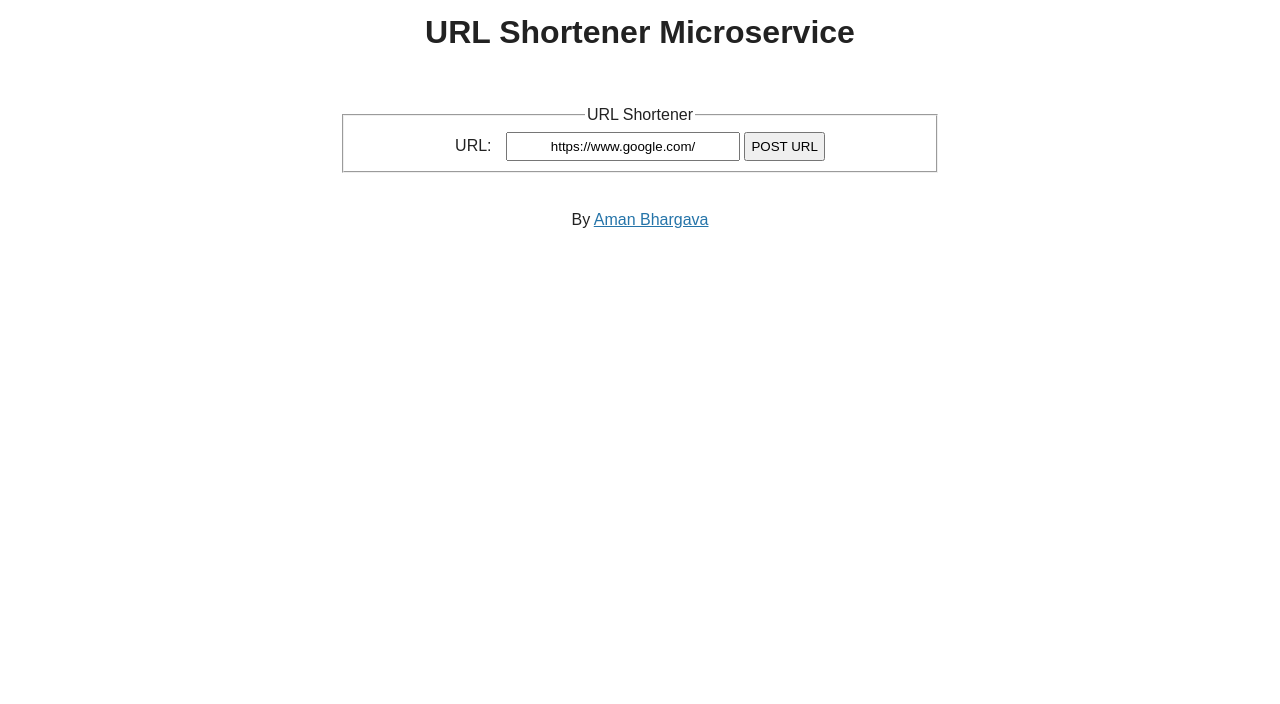
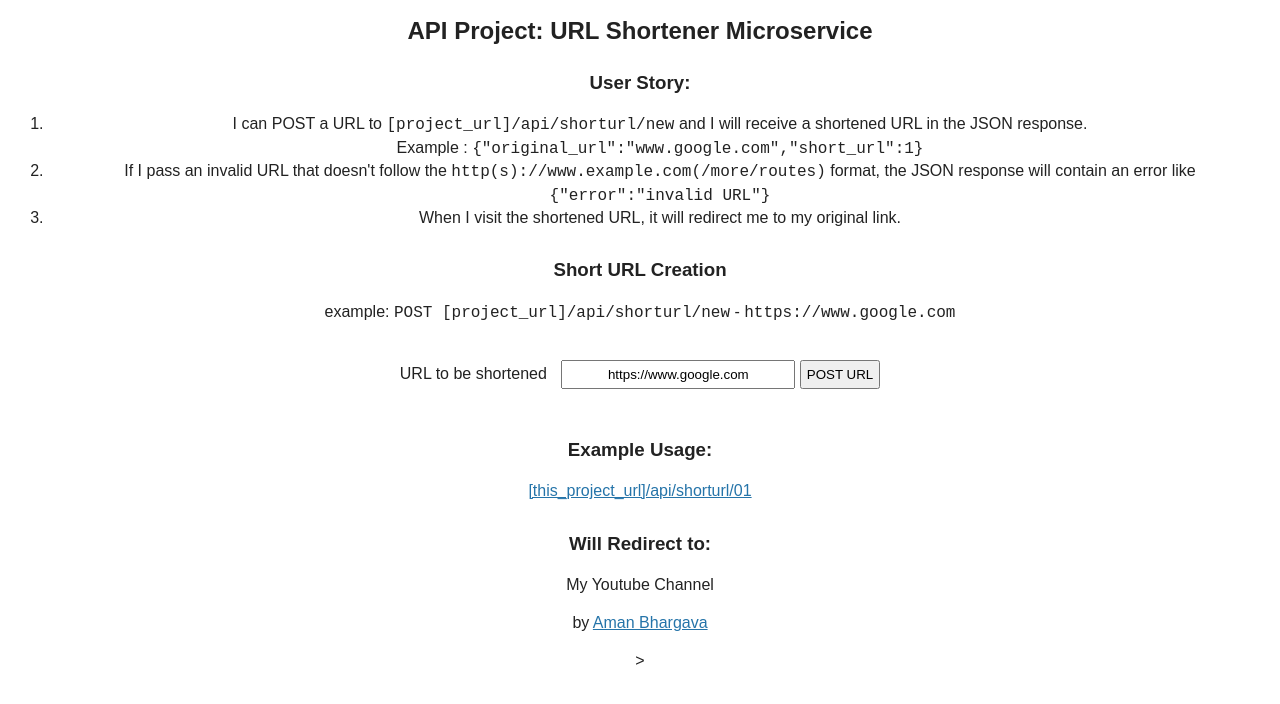
Before and after one commit to BhargavaCreates/url-shortner-nodeJS, a website: page views/index.html in a window 1280 px wide. Drawn offline with Linux system fonts and the light colour scheme.

Commit message:
description

```diff
--- a/views/index.html
+++ b/views/index.html
@@ -7,27 +7,46 @@
   </head>
 
   <body>
-    <h1>URL Shortener Microservice</h1>
-    <main>
-      <section>
-        <form action="api/shorturl/new" method="POST">
-          <fieldset>
-            <legend>URL Shortener</legend>
-            <label for="url_input">URL:</label>
-            <input
-              id="url_input"
-              type="text"
-              name="url"
-              value="https://www.google.com/"
-              placeholder="https://www.google.com/"
-            />
-            <input type="submit" value="POST URL" />
-          </fieldset>
-        </form>
-      </section>
-    </main>
-    <footer>
-      <p>By <a href="#">Aman Bhargava</a></p>
-    </footer>
+  <div class="container">
+    <h2>API Project: URL Shortener Microservice</h2>
+    <h3>User Story: </h3>
+    <ol>
+      <li>I can POST a URL to
+        <code>[project_url]/api/shorturl/new</code> and I will receive a shortened URL in the JSON response.
+        <br>Example :
+        <code>{"original_url":"www.google.com","short_url":1}</code>
+      </li>
+      <li>If I pass an invalid URL that doesn't follow the
+        <code>http(s)://www.example.com(/more/routes)</code> format, the JSON response will contain an error like
+        <code>{"error":"invalid URL"}</code>
+      <li>When I visit the shortened URL, it will redirect me to my original link.</li>
+    </ol>
+
+    <h3>Short URL Creation </h3>
+    <p>
+      example:
+      <code>POST [project_url]/api/shorturl/new</code> -
+      <code>https://www.google.com</code>
+    </p>
+    <form action="api/shorturl/new" method="POST">
+      <label for="url_input">URL to be shortened</label>
+      <input id="url_input" type="text" name="url" value="https://www.google.com">
+      <input type="submit" value="POST URL">
+    </form>
+    <h3>Example Usage:</h3>
+    <a href="/api/shorturl/01">
+      [this_project_url]/api/shorturl/01
+    </a>
+
+    <h3>Will Redirect to:</h3>
+    <p>My Youtube Channel</p>
+  </div>
+  <div class="footer">
+    <p>
+      by
+      <a href="#">Aman Bhargava</a>
+    </p>
+  </div>
+</body>>
   </body>
 </html>
```
